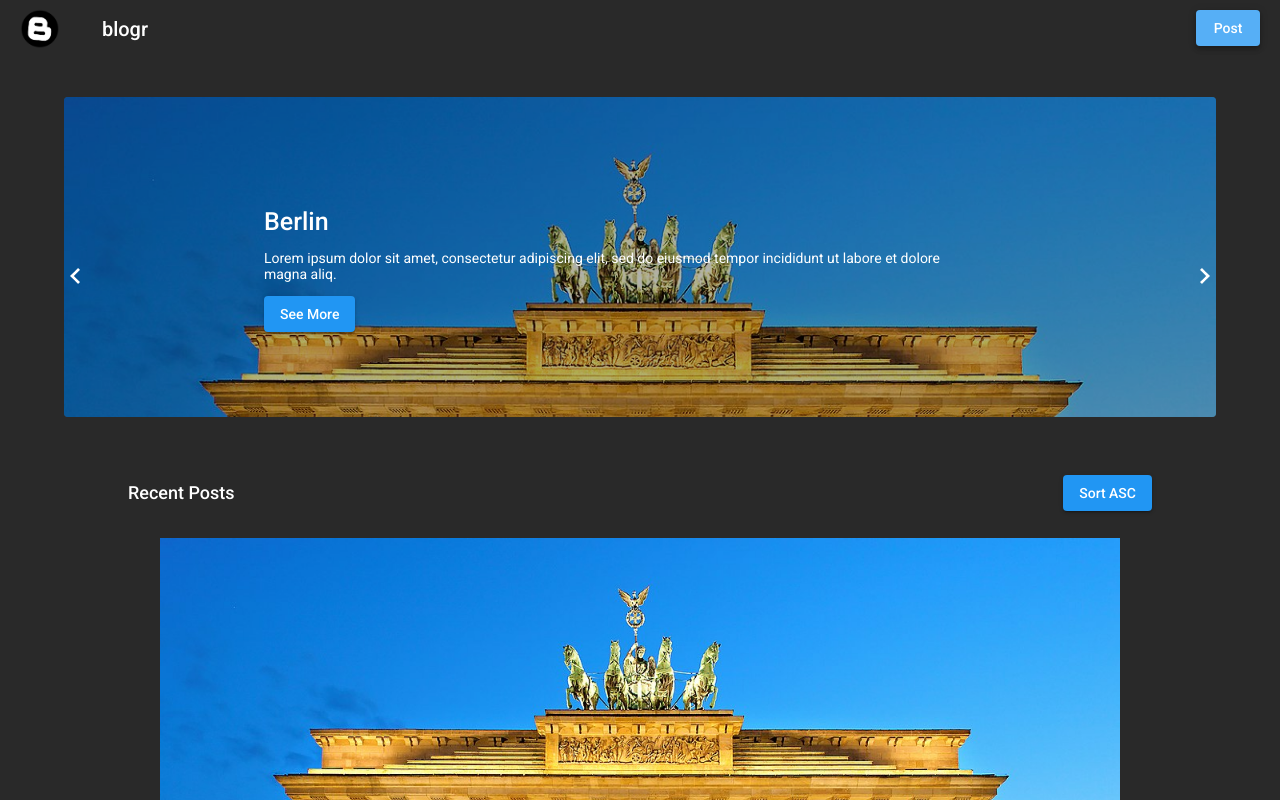
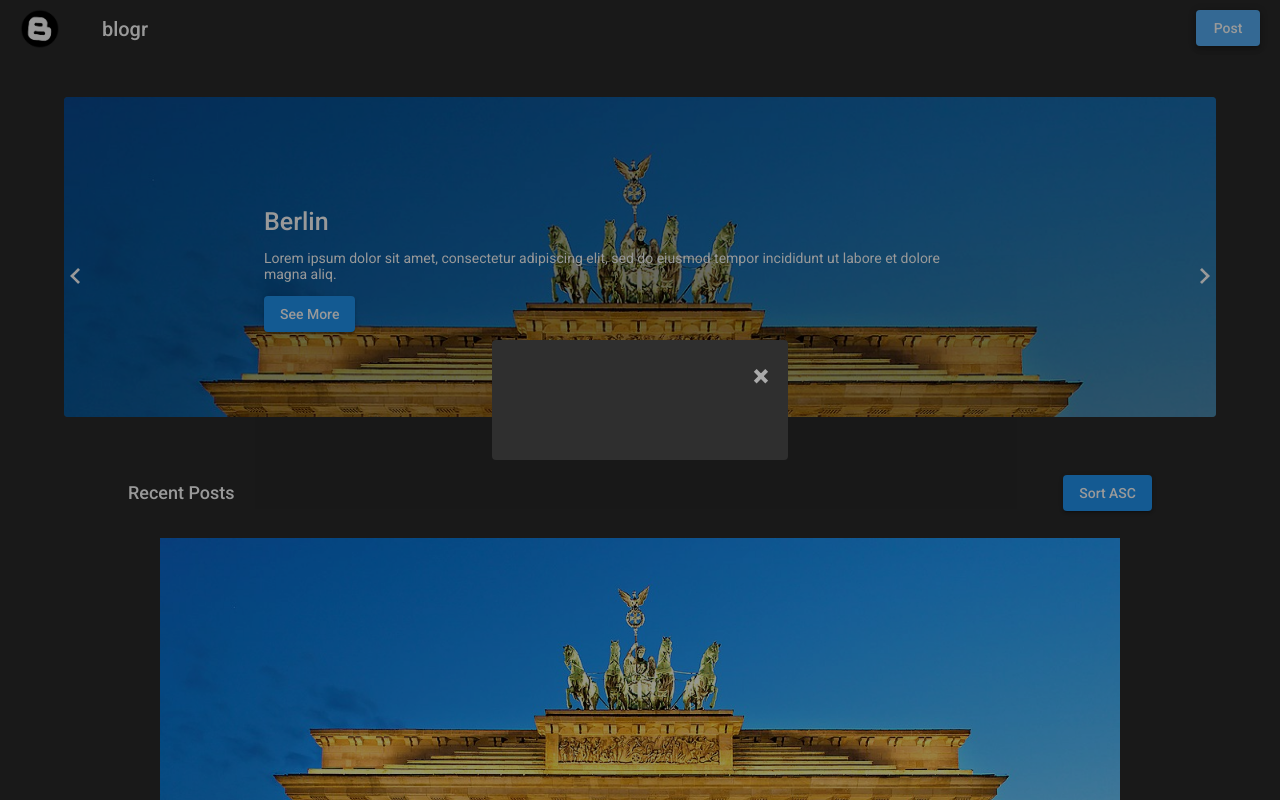
Before and after one commit to hakeem-jc/blog-ta, a React (Create React App) app: page / in a window 1280 px wide. Both pictures are taken after a click on the button "Post". Shown: the top 800 px of the page. Built offline with nearby package versions, Linux system fonts and the light colour scheme.

Commit message:
Add functionality to modal

```diff
--- a/src/app/App.tsx
+++ b/src/app/App.tsx
@@ -1,4 +1,4 @@
-import { FC, useState } from "react";
+import { FC  } from "react";
 import './App.css';
 import Header from '../components/Header/Header';
 import EmptyPost from '../components/EmptyPost/EmptyPost';
@@ -9,13 +9,9 @@ const App:FC = () => {
 
   const temp_post = ['temp'];
 
-  // TODO - Switch to redux
-  const [openModal, setOpenModal] = useState(false);
-
-
   return (
     <main className="app">
-      <Modal isOpen={openModal} close={()=>setOpenModal(false)}>
+      <Modal>
         <div></div>
       </Modal>
 
--- /dev/null
+++ b/src/common/hooks.ts
@@ -0,0 +1,6 @@
+import { useDispatch, useSelector } from 'react-redux';
+import type { TypedUseSelectorHook } from 'react-redux';
+import type { RootState, AppDispatch } from './store';
+
+export const useAppDispatch: () => AppDispatch = useDispatch;
+export const useAppSelector: TypedUseSelectorHook<RootState> = useSelector;
--- /dev/null
+++ b/src/common/store.ts
@@ -0,0 +1,15 @@
+import { configureStore, combineReducers } from '@reduxjs/toolkit';
+import { is_open } from '../features/modal/modalSlice';
+
+const rootReducer = combineReducers({
+  is_open,
+})
+
+export const store = configureStore({
+  reducer: rootReducer
+})
+
+
+
+export type RootState = ReturnType<typeof store.getState>;
+export type AppDispatch = typeof store.dispatch;
--- a/src/components/Header/Header.tsx
+++ b/src/components/Header/Header.tsx
@@ -2,8 +2,17 @@ import { FC } from "react";
 import './Header.css';
 import logo from "../../images/logo.png";
 import Button from "../Button/Button";
+import { useAppDispatch } from "../../common/hooks";
+import { setIsOpen } from "../../features/modal/modalSlice";
+
 
 const Header:FC= () => {
+    const dispatch = useAppDispatch();
+
+    const openModal = () => {
+        dispatch(setIsOpen(true));
+    }
+
     return (
         <header className="header">
             <div className="header__logo_container">
@@ -16,6 +25,7 @@ const Header:FC= () => {
                     text={"Post"}
                     type={"button"}
                     shape="square"
+                    onClick={()=>openModal()}
                 />
             </nav>
         </header>
--- a/src/components/Modal/Modal.tsx
+++ b/src/components/Modal/Modal.tsx
@@ -1,23 +1,27 @@
 import { FC, ReactNode } from "react";
 import './Modal.css';
-
+import { useAppSelector, useAppDispatch  } from "../../common/hooks";
+import { setIsOpen } from "../../features/modal/modalSlice";
 
 interface ModalProps {
-    isOpen: boolean;
     children: ReactNode;
-    close: () => void;
 }
 
 const Modal:FC<ModalProps> = (props) => {
+  const dispatch = useAppDispatch();
+  const is_open = useAppSelector(state => state.is_open);
+
+  const close = () => {
+    dispatch(setIsOpen(false));
+  }
 
     return (
         <>
-            {props.isOpen &&
+            {is_open  &&
                 <section className="modal">
                     <div className="modal__content">
                         <div className="modal__close-btn-container">
-                            <span className="modal__close-btn" onClick={()=>props.close()}>&times;</span>
-
+                            <span className="modal__close-btn" onClick={()=>close()}>&times;</span>
                         </div>
                         {props.children}
                     </div>
--- /dev/null
+++ b/src/features/modal/modalSlice.ts
@@ -0,0 +1,18 @@
+import { createSlice } from '@reduxjs/toolkit';
+import type { PayloadAction } from '@reduxjs/toolkit';
+
+const setIsOpenSlice = createSlice({
+    name: 'is_open',
+    initialState: false,
+    reducers: {
+        setIsOpen(_state,action:PayloadAction<boolean>){
+            return action.payload;
+        }
+    }
+});
+
+// TODO - Add error modal
+
+export const { setIsOpen } = setIsOpenSlice.actions;
+
+export const is_open = setIsOpenSlice.reducer;
--- a/src/index.tsx
+++ b/src/index.tsx
@@ -2,12 +2,16 @@ import React from 'react';
 import ReactDOM from 'react-dom/client';
 import './index.css';
 import App from './app/App';
+import { Provider } from 'react-redux';
+import { store } from './common/store';
 
 const root = ReactDOM.createRoot(
   document.getElementById('root') as HTMLElement
 );
 root.render(
   <React.StrictMode>
-    <App />
+    <Provider store={store}>
+      <App />
+    </Provider>
   </React.StrictMode>
 );
```
